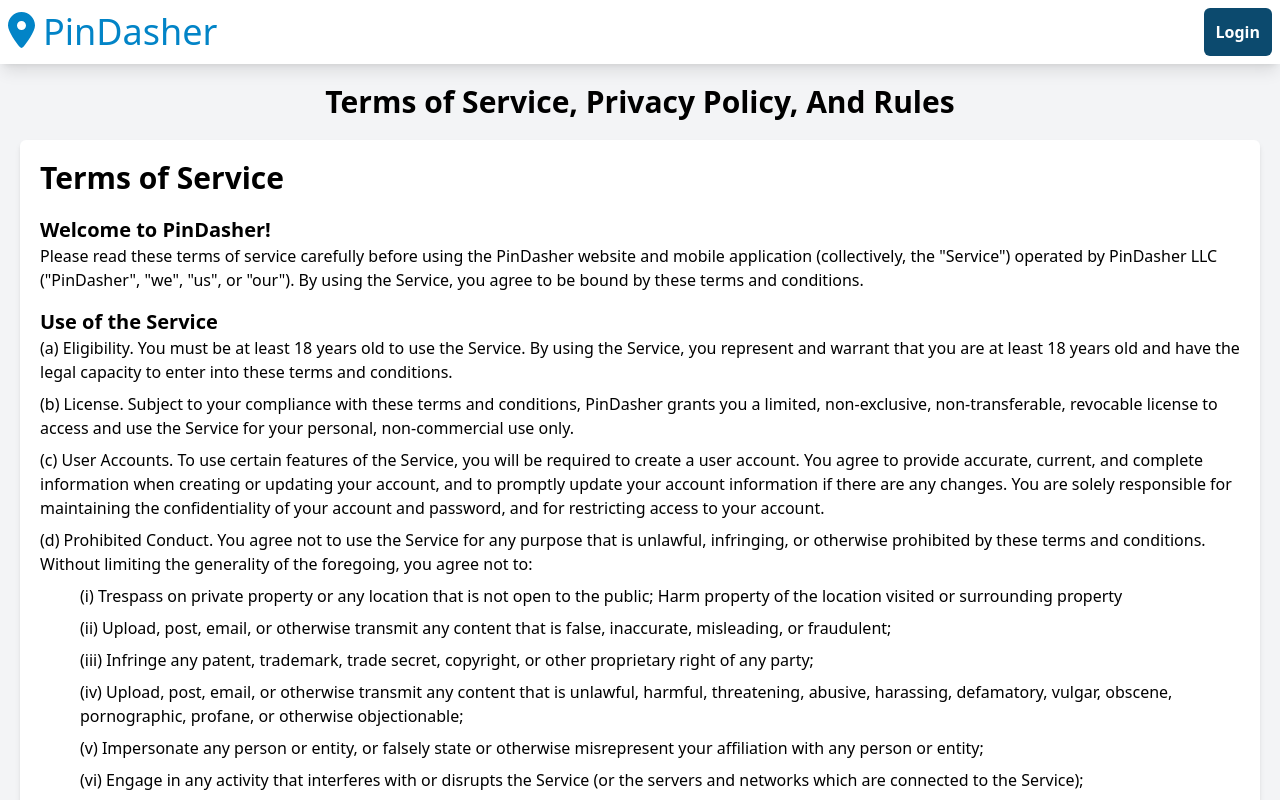
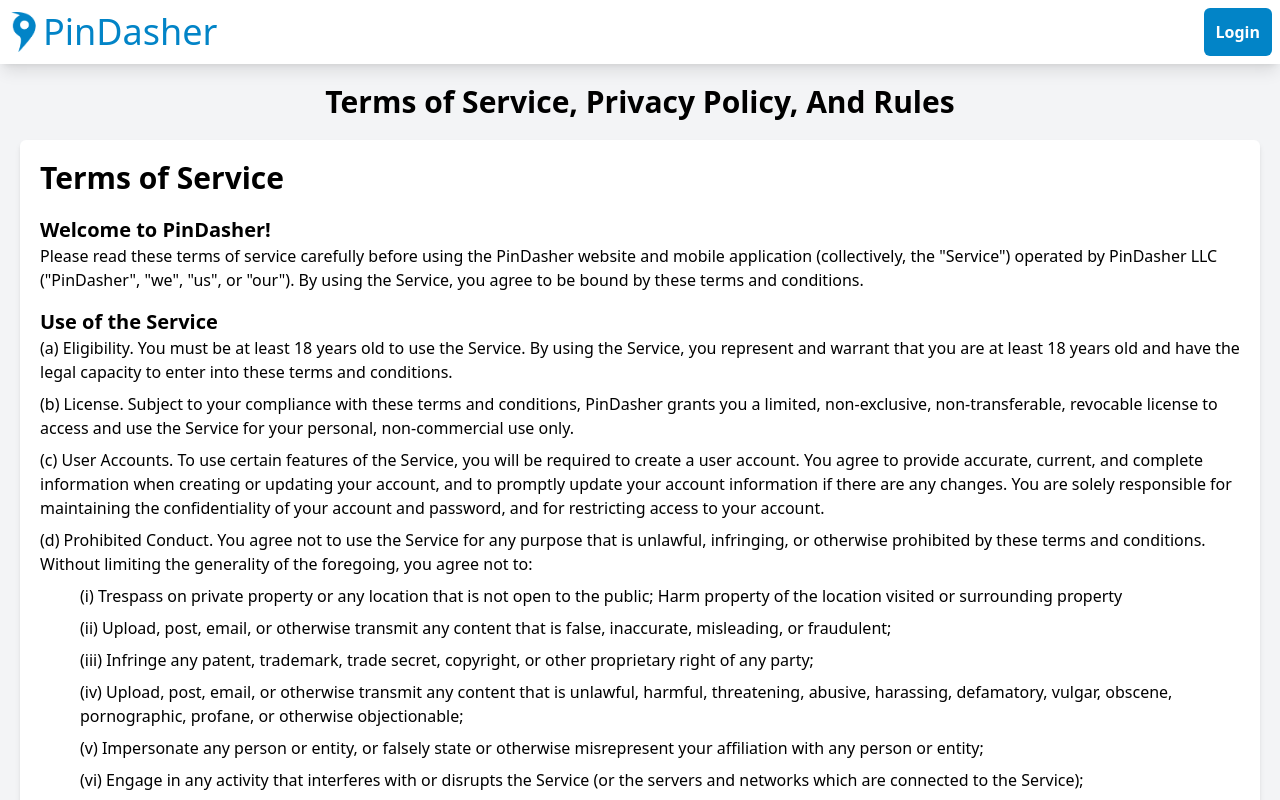
Before and after one commit to TaftT/Senior-Project, a React (Create React App) app: page /terms in a window 1280 px wide. Shown: the top 800 px of the page. Built offline with nearby package versions, Linux system fonts and the light colour scheme; no server answers.

Commit message:
updated logo

```diff
--- a/src/components/header.js
+++ b/src/components/header.js
@@ -60,22 +60,24 @@ constructor(props) {
 
             <header className='bg-white  shadow-lg w-full p-2 flex justify-between items-center'>
                 <Link to={this.state.homePage} className='flex w-8/12 justify-start'>
-                    <svg  xmlns="http://www.w3.org/2000/svg" width="27" height="36" viewBox="0 0 27 36" fill="none">
+                    {/* <svg  xmlns="http://www.w3.org/2000/svg" width="27" height="36" viewBox="0 0 27 36" fill="none">
                         <path className="text-sky-600" d="M15.1664 35.1C18.7734 30.5859 27 19.6453 27 13.5C27 6.04688 20.9531 0 13.5 0C6.04688 0 0 6.04688 0 13.5C0 19.6453 8.22656 30.5859 11.8336 35.1C12.6984 36.1758 14.3016 36.1758 15.1664 35.1ZM13.5 18C11.018 18 9 15.982 9 13.5C9 11.018 11.018 9 13.5 9C15.982 9 18 11.018 18 13.5C18 15.982 15.982 18 13.5 18Z" fill="rgb(2 132 199)"/>
-                    </svg>
+                    </svg> */}
 
-                    <h1 className="text-4xl text-sky-600 ml-2">PinDasher</h1>
+                    <img style={{height:"40px"}} src='/pinDasherPin.png' alt='logo'></img>
+
+                    <h1 className="text-4xl text-sky-600 ml-1">PinDasher</h1>
 
                 </Link>
                 {
                     this.state.showLogout?
-                    <button className='rounded-md bg-sky-900 text-white font-bold p-2 w-3/12  hover:bg-sky-700' onClick={()=>{
+                    <button className='rounded-md bg-sky-900 text-white font-bold p-2 w-3/12  hover:bg-sky-600' onClick={()=>{
                         this.logout()
 
                     }}>Logout</button>
                     :
                     <Link to="/login" className='w-3/12 flex justify-end'>
-                        <button className='rounded-md bg-sky-900 text-white font-bold p-3  hover:bg-sky-700'>Login</button>
+                        <button className='rounded-md bg-sky-600 text-white font-bold p-3  hover:bg-sky-800'>Login</button>
                     </Link>
                 }
 
--- a/src/pages/terms.js
+++ b/src/pages/terms.js
@@ -187,7 +187,7 @@ constructor(props) {
 
         <p className='mb-2'>Compliance with Utah Law: This raffle is in compliance with Utah law. No purchase is necessary to enter. The sponsor awards the prize based on chance. If a person is selected to receive a prize, the sponsor will provide a written prize notice before receiving any payment. The sponsor will also disclose the required language and placement in the prize notice, as required by Utah law.</p>
 
-        <p className='mb-2'>By participating in the raffle, you agree to these rules and regulations. If you have any questions or concerns, please contact us at support@pindasher.com.</p>
+        <p className='mb-2'>By participating in the raffle, you agree to these rules and regulations. If you have any questions or concerns, please contact us at pindasher.com@gmail.com.</p>
 
         <h2 className='font-bold text-xl mt-4'>Intellectual Property:</h2>
 
```
Also changed, not shown: public/favicon.png, public/pinDasherPin.png (added), 14 other files (tests, documents, lock files or other folders).
